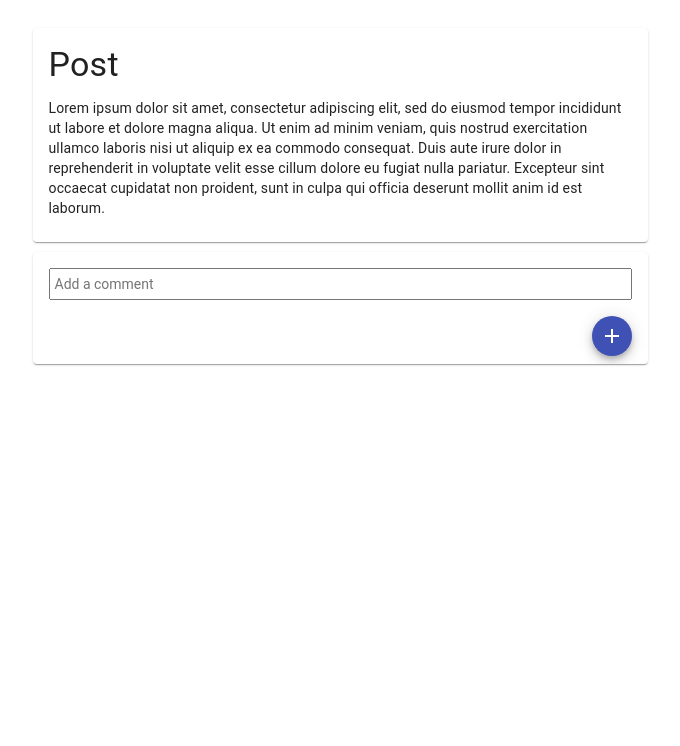
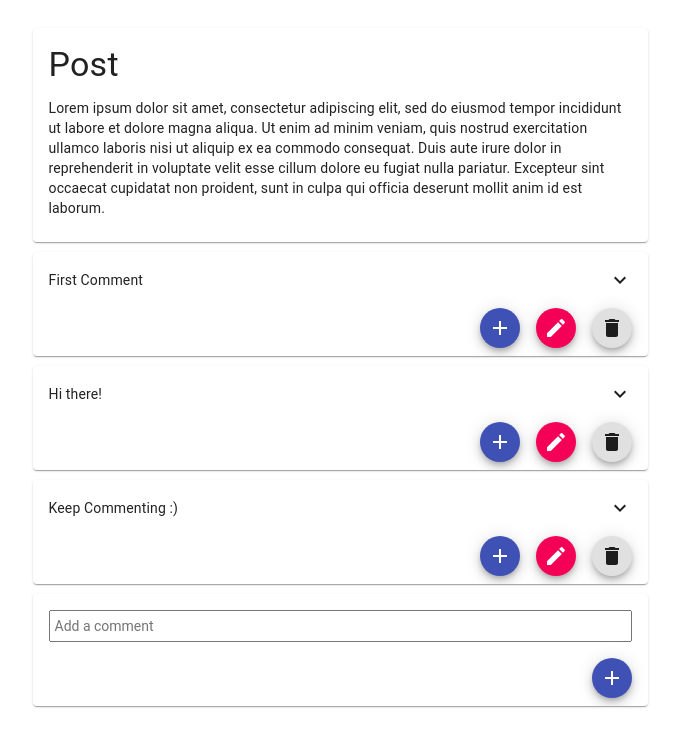
Before and after one commit to anna-kuzii/post, a React (Create React App) app: page / in a window 1280 px wide. Shown: the top 746 px of the page, without its empty margins (300-980 px from the left). Built offline with nearby package versions, Linux system fonts and the light colour scheme.

Commit message:
add json

```diff
--- a/package.json
+++ b/package.json
@@ -12,7 +12,8 @@
     "react-scripts": "3.1.1",
     "redux": "^4.0.4",
     "redux-devtools-extension": "^2.13.8",
-    "redux-saga": "^1.1.1"
+    "redux-saga": "^1.1.1",
+    "uuid": "^3.3.3"
   },
   "scripts": {
     "start": "react-scripts start",
--- a/src/components/Comment/AddComment/index.jsx
+++ b/src/components/Comment/AddComment/index.jsx
@@ -1,17 +1,24 @@
 import React, { Component } from 'react';
 import { withStyles } from '@material-ui/core/styles';
-import {CardContent, Card, TextareaAutosize, Fab} from '@material-ui/core';
+import CardContent from '@material-ui/core/CardContent';
+import Card from '@material-ui/core/Card';
+import TextareaAutosize from '@material-ui/core/TextareaAutosize';
+import Fab from '@material-ui/core/Fab';
 import { styles } from './style';
 import { addComment } from '../container/actions';
 import connect from "react-redux/es/connect/connect";
 import AddIcon from '@material-ui/icons/Add';
+import uuid from 'uuid/v4';
 
 class AddComment extends Component {
   constructor(props) {
     super(props);
 
     this.state = {
-      comment: ''
+      comment: {
+        id: null,
+        text: ''
+      }
     };
 
     this.handleCommentChange = this.handleCommentChange.bind(this);
@@ -20,11 +27,18 @@ class AddComment extends Component {
 
   onAddComment() {
     this.props.addComment(this.state.comment);
-    this.setState({ comment: '' });
+    this.setState({
+      comment: {text: ''}
+    });
   };
 
   handleCommentChange(e) {
-    this.setState({ comment: e.target.value });
+    this.setState({
+      comment: {
+        id: uuid(),
+        text: e.target.value,
+      }
+    });
   };
 
   render() {
@@ -39,7 +53,7 @@ class AddComment extends Component {
             rowsMax={3}
             aria-label="comment"
             placeholder="Add a comment"
-            value={this.state.comment}
+            value={this.state.comment.text}
             onChange={this.handleCommentChange}
           />
         </CardContent>
--- a/src/components/Comment/ShowComment/index.jsx
+++ b/src/components/Comment/ShowComment/index.jsx
@@ -1,6 +1,8 @@
 import React, { Component } from 'react';
 import { withStyles } from '@material-ui/core/styles';
-import { CardContent, Card, Fab } from '@material-ui/core';
+import CardContent from '@material-ui/core/CardContent';
+import Card from '@material-ui/core/Card';
+import Fab from '@material-ui/core/Fab';
 import ExpandMoreIcon from '@material-ui/icons/ExpandMore';
 import EditIcon from '@material-ui/icons/Edit';
 import AddIcon from '@material-ui/icons/Add';
@@ -32,13 +34,14 @@ class ShowComment extends Component {
 
   render() {
     const { classes, comments } = this.props;
+    console.log('comments', comments);
 
     return (
-      comments.map((item, index) => (
-          <Card className={classes.root} key={index}>
+      comments.map((item) => (
+          <Card className={classes.root} key={item.id}>
             <CardContent className={classes.commentWrapper}>
               <Typography variant="body2" component="p" className={classes.showComment}>
-                {item}
+                {item.text}
               </Typography>
               <ExpandMoreIcon />
             </CardContent>
--- /dev/null
+++ b/src/components/Comment/assets/comments.json
@@ -0,0 +1,14 @@
+[
+  {
+    "id": "79f59271-94e3-42be-a2ad-733bfe7f5f58",
+    "text": "First Comment"
+  },
+  {
+    "id": "3fcfdcd8-75ee-42f9-b202-ad955a478616",
+    "text": "Hi there!"
+  },
+  {
+    "id": "f5eb1da2-1724-444a-81e8-7a8b5812c3bf",
+    "text": "Keep Commenting :)"
+  }
+]
--- a/src/components/Comment/container/reducer.js
+++ b/src/components/Comment/container/reducer.js
@@ -1,10 +1,12 @@
 import * as CONSTANTS from './constants';
+import defaultComment from '../assets/comments';
 
 const initialState = {
-  commentsText: []
+  commentsText: [...defaultComment]
 };
 
 export default function reducer(state = initialState, action = {}) {
+  console.log(action);
   switch (action.type) {
     case CONSTANTS.ADD_COMMENT:
       return {
```
Also changed, not shown: 1 other file (tests, documents, lock files or other folders).
